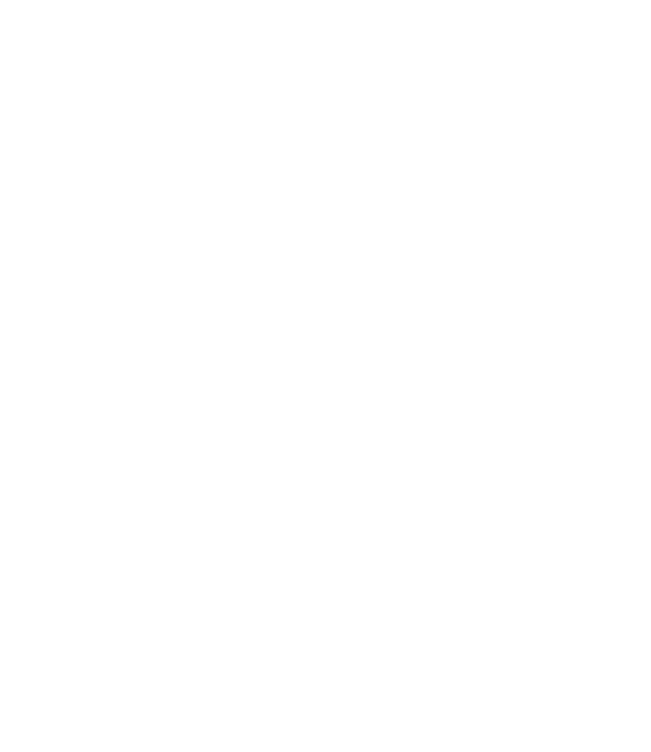
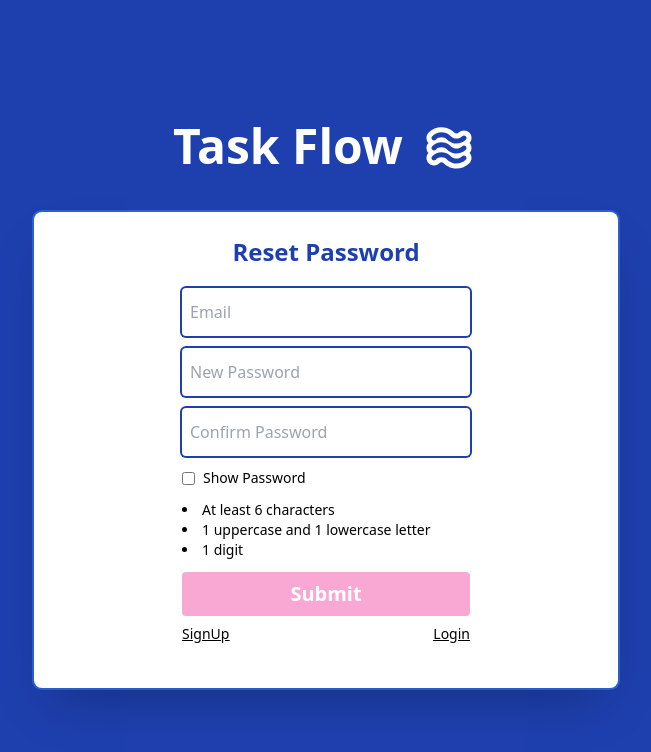
Before and after one commit to Saniusnain/Todo, a React (Vite) app: page /reset-password in a window 1280 px wide. Before the commit this address had no page. Shown: the top 752 px of the page, without its empty margins (314-965 px from the left). Built offline with nearby package versions, Linux system fonts and the light colour scheme.

Commit message:
renamed forgotpasword to reset password

```diff
--- a/src/App.tsx
+++ b/src/App.tsx
@@ -1,7 +1,7 @@
 import TodoComponent from './components/Todo/TodoComponent';
 import Login from './components/Authenticate/Login';
 import Signup from './components/Authenticate/Signup';
-import ForgotPassword from './components/Authenticate/ForgetPassword';
+import ResetPassword from './components/Authenticate/ResetPassword';
 import { BrowserRouter, Routes, Route } from 'react-router-dom';
 
 function App() {
@@ -11,7 +11,7 @@ function App() {
 				<Routes>
 					<Route path='/login' element={<Login />} />
 					<Route path='/signup' element={<Signup />} />
-					<Route path='/forgot-password' element={<ForgotPassword />} />
+					<Route path='/reset-password' element={<ResetPassword />} />
 					<Route path='/'
 						element={
 							//   <RequireAuth>
--- a/src/components/Authenticate/Login.tsx
+++ b/src/components/Authenticate/Login.tsx
@@ -108,7 +108,7 @@ const Login = () => {
 						text='Login'
 						links={[
 							{ link: '/signup', text: 'SignUp' },
-							{ link: '/forgot-password', text: 'Forgot Password' },
+							{ link: '/reset-password', text: 'Reset Password' },
 						]}
 					/>
 					{errorMessage && (
--- a/src/components/Authenticate/ForgetPassword.tsx
+++ b/src/components/Authenticate/ResetPassword.tsx
@@ -3,11 +3,18 @@ import Button from '../UtilComponents/Button';
 import LogoHeader from '../UtilComponents/LogoHeader';
 import axios, { AxiosResponse } from 'axios';
 import { maxLength } from '../../utils/utilFunctions';
-import { EMAIL_ERROR } from '../../utils/ErrorMessages';
+import {
+	EMAIL_ERROR,
+	PASSWORD_ERROR,
+	PASSWORD_MISMATCH,
+} from '../../utils/ErrorMessages';
 import { toast, ToastContainer } from 'react-toastify';
 
-const ForgetPassword = () => {
+const ResetPassword = () => {
 	const [email, setEmail] = useState('');
+	const [password, setPassword] = useState('');
+	const [confirmPassword, setConfirmPassword] = useState('');
+	const [showPassword, setShowPassword] = useState(false);
 	const [errorMessage, setErrorMessage] = useState('');
 	const [loading, setLoading] = useState(false);
 
@@ -25,19 +32,30 @@ const ForgetPassword = () => {
 			return false;
 		}
 
+		if (!/^(?=.*[a-z])(?=.*[A-Z])(?=.*\d).{6,40}$/.test(password)) {
+			setErrorMessage(PASSWORD_ERROR);
+			return;
+		}
+
+		if (password !== confirmPassword) {
+			setErrorMessage(PASSWORD_MISMATCH);
+			return;
+		}
+
 		const body = {
 			email: email,
+			password: password,
 		};
 
 		try {
 			setLoading(true);
-			const result: AxiosResponse = await axios.post(
-				'http://localhost:5000/user/forget-password',
+			const result: AxiosResponse = await axios.put(
+				'http://localhost:5000/user/reset-password',
 				body
 			);
 			if (result && result.status === 200) {
 				setLoading(false);
-				toast('📨 Check Email!', {
+				toast('🎉 Reset Successfully!', {
 					position: 'top-right',
 					autoClose: 2000,
 					hideProgressBar: false,
@@ -69,7 +87,7 @@ const ForgetPassword = () => {
 					className='flex flex-col items-center justify-center max-sm:py-8 sm:pt-5 sm:pb-10 bg-white rounded shadow-2xl max-sm:w-72 sm:w-[36em] ring-2 ring-offset-4'
 				>
 					<h1 className='flex items-center justify-center mb-5 font-bold text-center text-blue-800 sm:text-2xl max-sm:flex-col sm:flex-row'>
-						Forgot Password
+						Reset Password
 					</h1>
 					<input
 						type='email'
@@ -81,6 +99,60 @@ const ForgetPassword = () => {
 						className='px-2 py-3 mb-3 bg-transparent rounded outline-none max-sm:w-4/5 sm:w-2/4 ring-2 ring-blue-800 focus:outline-4 focus:outline-blue-300'
 						required
 					/>
+
+					<input
+						type={showPassword ? 'text' : 'password'}
+						placeholder='New Password'
+						value={password}
+						onChange={(e: ChangeEvent<HTMLInputElement>) =>
+							setPassword(maxLength(e.target.value))
+						}
+						className='px-2 py-3 mb-3 bg-transparent rounded outline-none max-sm:w-4/5 sm:w-2/4 ring-2 ring-blue-800 focus:outline-4 focus:outline-blue-300'
+						required
+					/>
+
+					<input
+						type={showPassword ? 'text' : 'password'}
+						placeholder='Confirm Password'
+						value={confirmPassword}
+						onChange={(e: ChangeEvent<HTMLInputElement>) =>
+							setConfirmPassword(maxLength(e.target.value))
+						}
+						className='px-2 py-3 mb-3 bg-transparent rounded outline-none max-sm:w-4/5 sm:w-2/4 ring-2 ring-blue-800 focus:outline-4 focus:outline-blue-300'
+						required
+					/>
+
+					<div className='flex items-center w-2/4 mb-3 max-sm:w-4/5'>
+						<input
+							id='default-checkbox'
+							type='checkbox'
+							value=''
+							className='text-blue-600 bg-gray-100 border-gray-300 rounded '
+							onChange={() => setShowPassword(!showPassword)}
+						/>
+						<label
+							htmlFor='default-checkbox'
+							className='text-sm font-medium text-black ms-2 '
+						>
+							Show Password
+						</label>
+					</div>
+
+					<div className='mb-3 max-sm:px-3 sm:w-2/4'>
+						<ul className='list-disc list-inside '>
+							{[
+								'At least 6 characters',
+								'1 uppercase and 1 lowercase letter',
+								'1 digit',
+							].map((rule) => {
+								return (
+									<li key={rule} className='text-sm'>
+										{rule}
+									</li>
+								);
+							})}
+						</ul>
+					</div>
 
 					<Button
 						loading={loading}
@@ -102,4 +174,4 @@ const ForgetPassword = () => {
 	);
 };
 
-export default ForgetPassword;
+export default ResetPassword;
--- a/src/components/Authenticate/Signup.tsx
+++ b/src/components/Authenticate/Signup.tsx
@@ -186,7 +186,7 @@ const Signup = () => {
 						text='Register'
 						links={[
 							{ link: '/login', text: 'Login' },
-							{ link: '/forgot-password', text: 'Forgot Password' },
+							{ link: '/reset-password', text: 'Reset Password' },
 						]}
 					/>
 
--- a/src/utils/ErrorMessages.ts
+++ b/src/utils/ErrorMessages.ts
@@ -1,6 +1,5 @@
-export const PASSWORD_ERROR: string =
-	'Invalid password format';
-
+export const PASSWORD_ERROR: string = 'Invalid password format';
+export const PASSWORD_MISMATCH: string = 'Passwords do not match';
 export const NAME_ERROR: string = 'Name must be at least 3 characters';
 
 export const EMAIL_ERROR: string = 'Invalid Email format';
```
